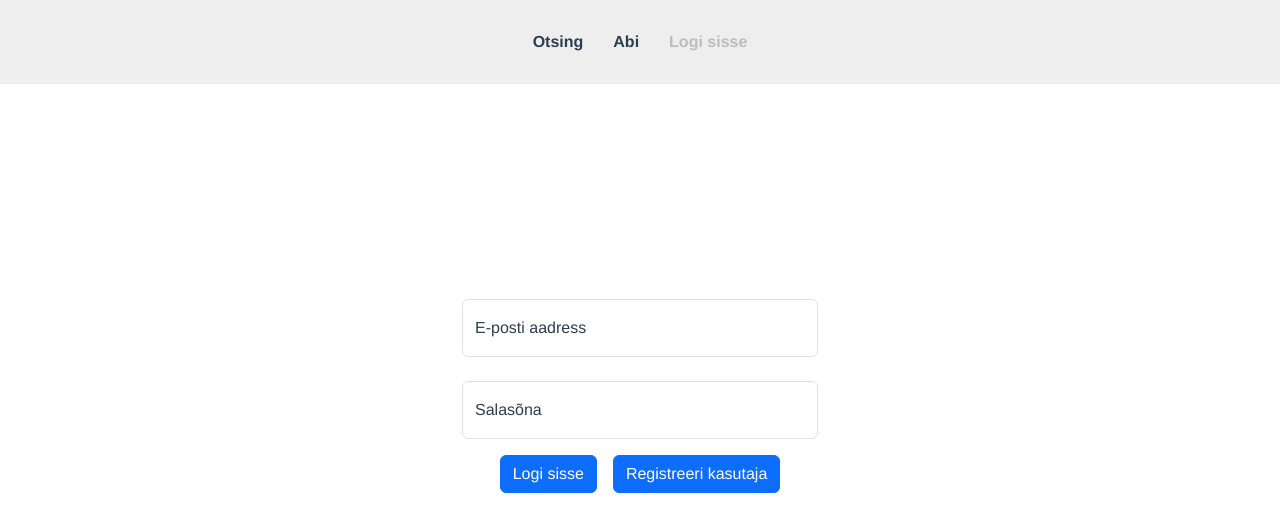
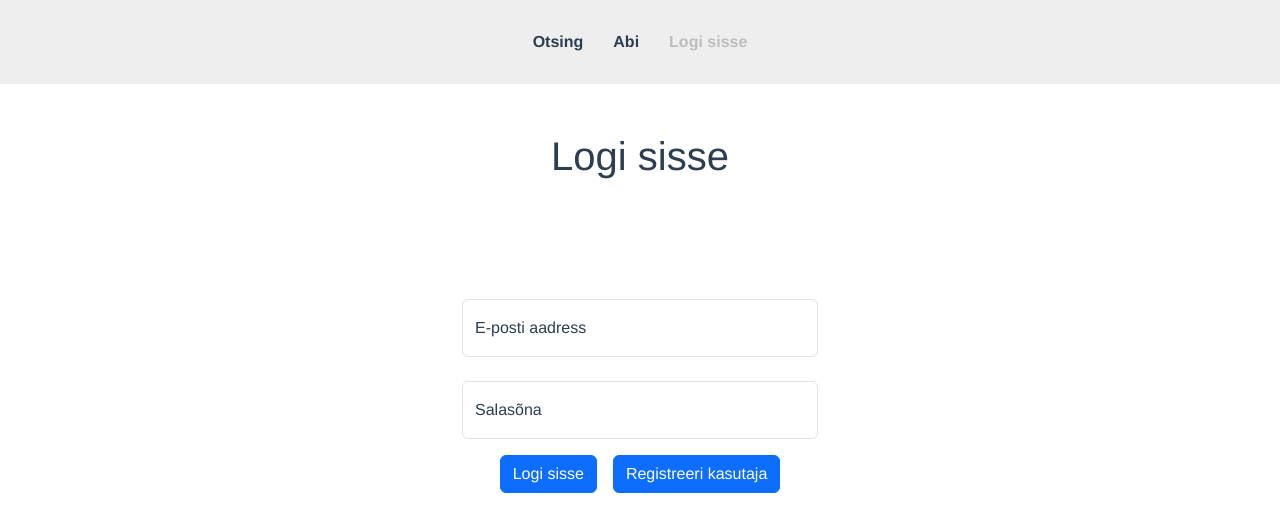
Before and after one commit to Hannes-Soosaar/Vali-it_trash_back_FE, a Vue app: page /login in a window 1280 px wide. Shown: the top 532 px of the page. Built offline with nearby package versions, Linux system fonts and the light colour scheme.

Commit message:
Tairi / ChangeProductMaterials route, kaasas companyId ja sessionstoragesse productName

```diff
--- a/src/views/LoginView.vue
+++ b/src/views/LoginView.vue
@@ -1,4 +1,7 @@
 <template>
+  <div>
+    <h1 class="mt-5">Logi sisse</h1>
+  </div>
   <div class="container text-center position-absolute top-50 start-50 translate-middle">
     <AlertDanger :error-message="errorResponse.message"></AlertDanger>
     <div class="row justify-content-center ">
```
